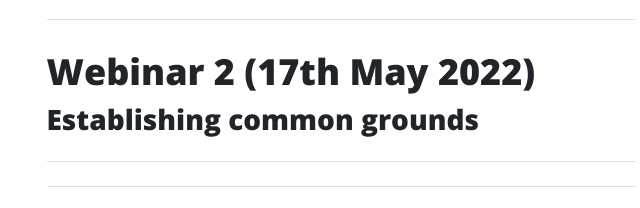
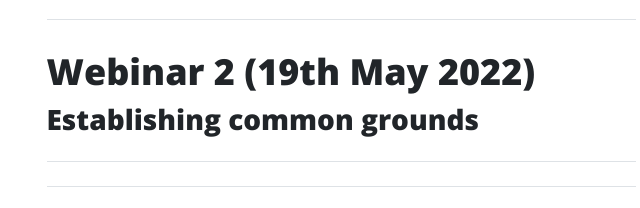
Before and after one commit to web2learn/telecollaboration, a plain HTML site: page index.html in a window 1280 px wide. Shown: the part 702-910 px from the top of the page, 299-939 px from the left. Drawn offline with nearby package versions, Linux system fonts and the light colour scheme.

Commit message:
update home

```diff
--- a/index.html
+++ b/index.html
@@ -59,7 +59,7 @@
                     <hr class="my-4" />
                     <!-- Post preview-->
                     <div class="post-preview">
-                        <a href="unit2.html"><h2 class="post-title">Webinar 2 (17th May 2022)</h2>
+                        <a href="unit2.html"><h2 class="post-title">Webinar 2 (19th May 2022)</h2>
                         <h3 class="post-subtitle">Establishing common grounds <a href="unit2.html"></a></h3>
                         </a></div>
                     <!-- Divider-->
```
